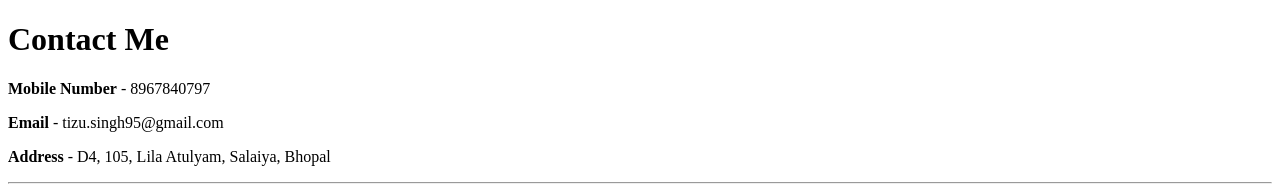
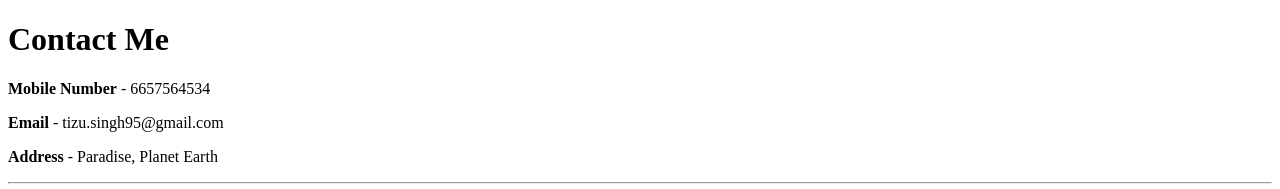
Before and after one commit to bjorn-singh/myCV, a plain HTML site: page contact-me.html in a window 1280 px wide. Shown: the top 189 px of the page. Drawn offline with Linux system fonts and the light colour scheme.

Commit message:
removed my number and address

```diff
--- a/contact-me.html
+++ b/contact-me.html
@@ -6,9 +6,9 @@
   </head>
   <body>
     <h1>Contact Me</h1>
-    <p><b>Mobile Number</b> - 8967840797</p>
+    <p><b>Mobile Number</b> - 6657564534</p>
     <p><b>Email</b> - tizu.singh95@gmail.com</p>
-    <p><b>Address</b> - D4, 105, Lila Atulyam, Salaiya, Bhopal</p>
+    <p><b>Address</b> - Paradise, Planet Earth</p>
     <hr>
     <form class="" action="mailto:tizu.singh95@gmail.com" method="post">
       <label>Your Name:</label>
```
